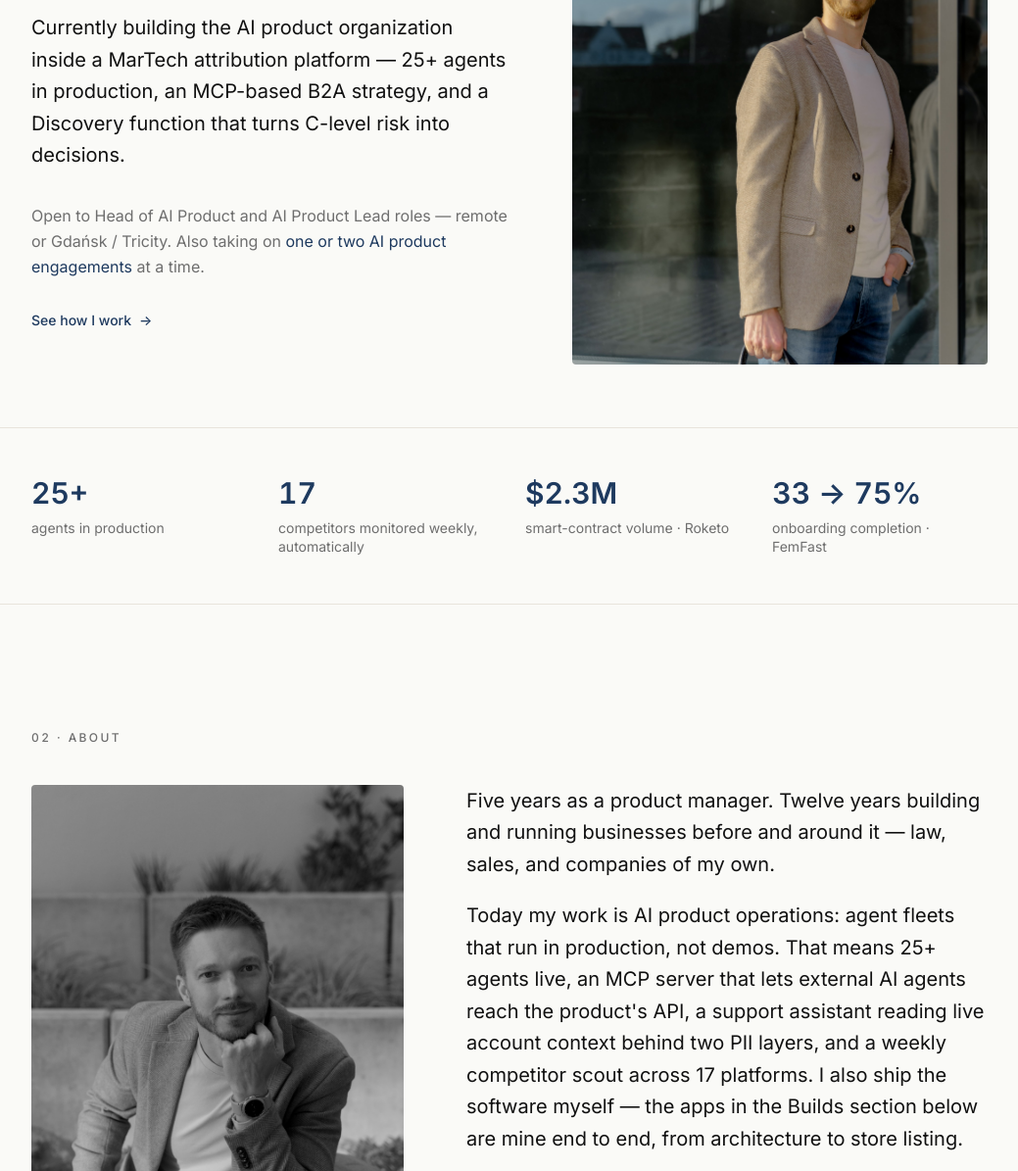
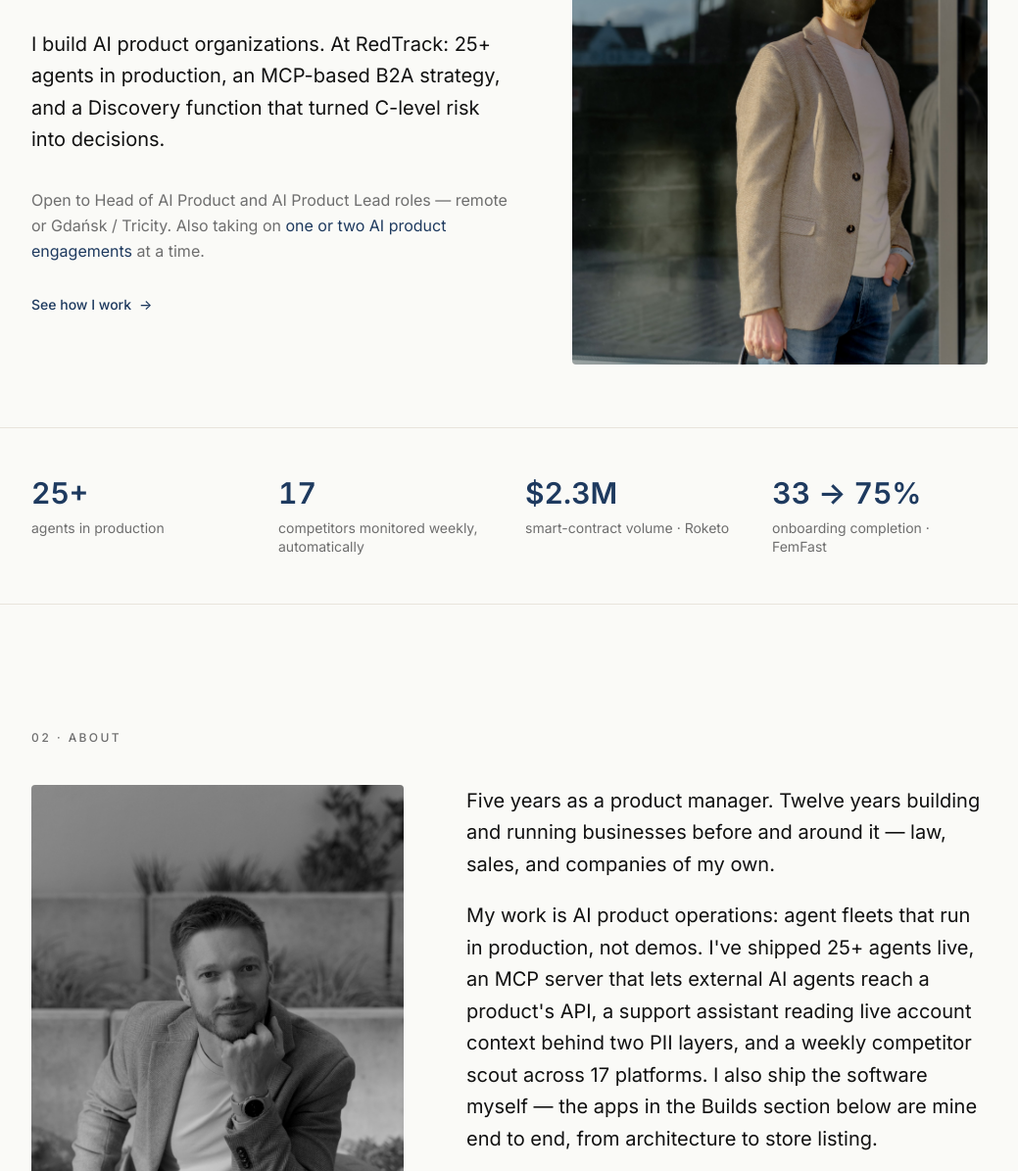
Before and after one commit to VladislavDerkach/dervlad-site, an Astro site: page / in a window 1280 px wide. Shown: the part 429-1624 px from the top of the page at 98% size, without its empty margins (120-1159 px from the left). Built offline with nearby package versions, Linux system fonts and the light colour scheme; Astro itself is replaced by a stand-in of ours.

Commit message:
Put the RedTrack work in past tense
The page kept claiming an active mandate: the hero was "currently building",
About opened with "Today my work is", and the case study said "I run 25+
agents" and "before they pay us" — the last one speaking as an employee.
All of it now reads as work I did, with RedTrack named as the place I did it.

The name comes back into the hero on purpose. Anonymising it solved a
problem that does not exist; naming a former employer in the past tense is
both accurate and stronger than a coy "a MarTech attribution platform".

Two date ranges still say "present" and need the real end date.

```diff
--- a/src/components/Hero.astro
+++ b/src/components/Hero.astro
@@ -16,9 +16,9 @@ import heroPortrait from '../assets/portraits/hero.jpg';
         5 years in product · 12 years building businesses
       </p>
       <p class="max-w-xl text-lg leading-relaxed text-[color:var(--color-ink)] md:text-xl">
-        Currently building the AI product organization inside a MarTech attribution
-        platform — 25+ agents in production, an MCP-based B2A strategy, and a
-        Discovery function that turns C-level risk into decisions.
+        I build AI product organizations. At RedTrack: 25+ agents in production,
+        an MCP-based B2A strategy, and a Discovery function that turned C-level
+        risk into decisions.
       </p>
       <!--
         The ask sits in the first screen on purpose. It used to live only in
--- a/src/components/SectionAbout.astro
+++ b/src/components/SectionAbout.astro
@@ -28,9 +28,9 @@ import aboutPortrait from '../assets/portraits/about.jpg';
         is what the rest of the page is about.
       -->
       <p>
-        Today my work is AI product operations: agent fleets that run in
-        production, not demos. That means 25+ agents live, an MCP server that
-        lets external AI agents reach the product's API, a support
+        My work is AI product operations: agent fleets that run in production,
+        not demos. I've shipped 25+ agents live, an MCP server that lets
+        external AI agents reach a product's API, a support
         assistant reading live account context behind two PII layers, and a
         weekly competitor scout across 17 platforms. I also ship the software
         myself — the apps in the Builds section below are mine end to end, from
--- a/src/components/SectionCases.astro
+++ b/src/components/SectionCases.astro
@@ -7,8 +7,8 @@ const cases = [
     role: 'Product Discovery Lead & AI Champion · November 2025 – present',
     paragraphs: [
       "RedTrack is a MarTech attribution and analytics platform. When I joined, Discovery was ad-hoc, no AI ran in operations, and the shift toward e-commerce and DTC from an affiliate-heavy customer base was underway, with a competitive migration window closing on top.",
-      "<strong>What I built.</strong> I turned Discovery from a phase into a company function. A Discovery Request standard now sits at the front of every hypothesis, backed by a Notion-native backlog and a Discovery → decision → delivery flow that produces C-level risk memos before big bets. Around it I run 25+ Claude agents in production: a weekly Competitor Scout tracking 17 platforms, a Discovery agent network doing Job-Graph segmentation and market-map ROI, a Mobile App Reviews digest, an Onboarding Copilot, and — with my first direct report — a Support AI Assistant that reads each customer's live account settings behind two PII layers, not just the knowledge base. On top of the RT MCP server, an MCP Skills Pack delivers value to users through their own AI agents before they pay us — B2A infrastructure acting as an acquisition channel.",
-      "<strong>What changed.</strong> Four months in, I entered the Leadership Hub — the C-level strategy body. The mobile app shipped on iOS and Android. E-com and affiliate dashboards were defined, built, and released. MCP has been live in production since June 2026. Twelve strategic outputs were personally green-lit by the CEO over the first seven months.",
+      "<strong>What I built.</strong> I turned Discovery from a phase into a company function. A Discovery Request standard now sits at the front of every hypothesis, backed by a Notion-native backlog and a Discovery → decision → delivery flow that produces C-level risk memos before big bets. Around it I ran 25+ Claude agents in production: a weekly Competitor Scout tracking 17 platforms, a Discovery agent network doing Job-Graph segmentation and market-map ROI, a Mobile App Reviews digest, an Onboarding Copilot, and — with my first direct report — a Support AI Assistant that reads each customer's live account settings behind two PII layers, not just the knowledge base. On top of the RT MCP server, an MCP Skills Pack delivered value to users through their own AI agents before they subscribed — B2A infrastructure acting as an acquisition channel.",
+      "<strong>What changed.</strong> Four months in, I entered the Leadership Hub — the C-level strategy body. The mobile app shipped on iOS and Android. E-com and affiliate dashboards were defined, built, and released. MCP went live in production in June 2026. Twelve strategic outputs were personally green-lit by the CEO over the first seven months.",
     ],
     numbers: "25+ agents live · 17 competitors monitored weekly · mobile iOS + Android launched · MCP in production · 1 direct report · Leadership Hub seat",
   },
```
